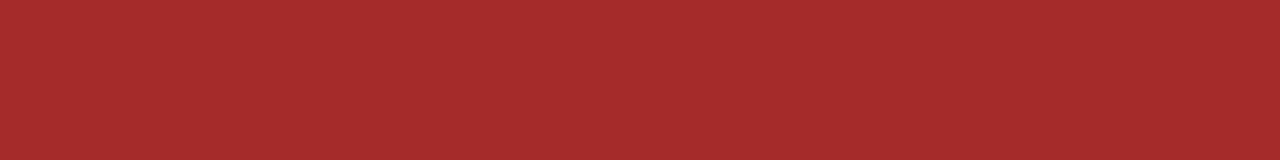
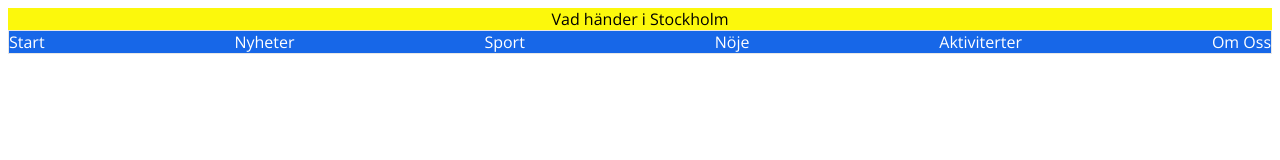
Before and after one commit to Emfr2582/NewsSite, a plain HTML site: page index.html in a window 1280 px wide. Drawn offline with nearby package versions, Linux system fonts and the light colour scheme.

Commit message:
added header and navbar

```diff
--- a/index.css
+++ b/index.css
@@ -1,3 +1,33 @@
 body{
-    background-color: brown;
+    background-color: white;
+    font-family: 'Open Sans', sans-serif;
 }
+.header{
+    background-color: #fcf80c;
+    display: flex;
+    justify-content: center;
+    flex-wrap: wrap;
+    margin: 0;
+    padding: 0;
+}
+.navbar{
+    list-style-type: none;
+    margin: 0;
+    padding: 0;
+}
+ul {
+    border: 1px solid #e7e7e7;
+    background-color: #1767e8;
+    display: flex;
+    justify-content: space-between;
+    flex-wrap: wrap;
+    padding: 0;
+    margin: 0;
+  }
+li{
+    display: inline-block;
+    text-align: center;
+}
+  li a {
+    color: white;
+  }
--- a/index.html
+++ b/index.html
@@ -7,10 +7,23 @@
     <link rel = "stylesheet"
    type = "text/css"
    href = "index.css" />
+   <link href="https://fonts.googleapis.com/css?family=Open+Sans&display=swap" rel="stylesheet">
     <title>Vad händer i Stockholm</title>
 </head>
 <body>
-
+    <header class="header">
+Vad händer i Stockholm
+    </header>
+    <div class="navbar">
+        <ul>
+            <li><span><a> Start</a> </span></li>
+            <li><span><a>Nyheter</a> </span></li>
+            <li><span> <a>Sport</a></span></li>
+            <li><span><a>Nöje</a></span></li>
+            <li><span><a>Aktiviterter</a>  </span></li>
+            <li><span><a> Om Oss </a></span></li>
+        </ul>
+    </div>
 <script type="text/javascript" src="index.js"></script>
 </body>
 
```
